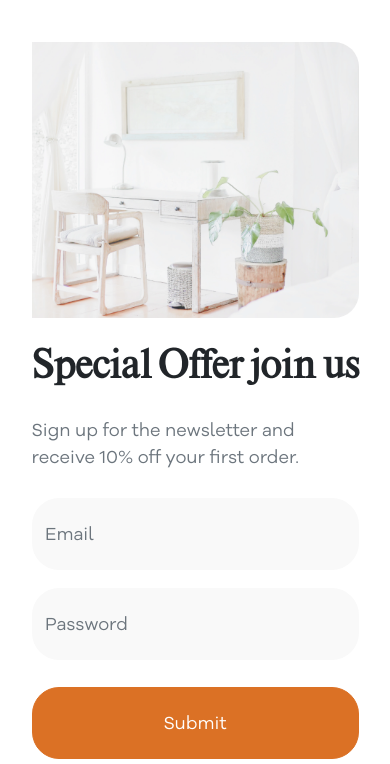
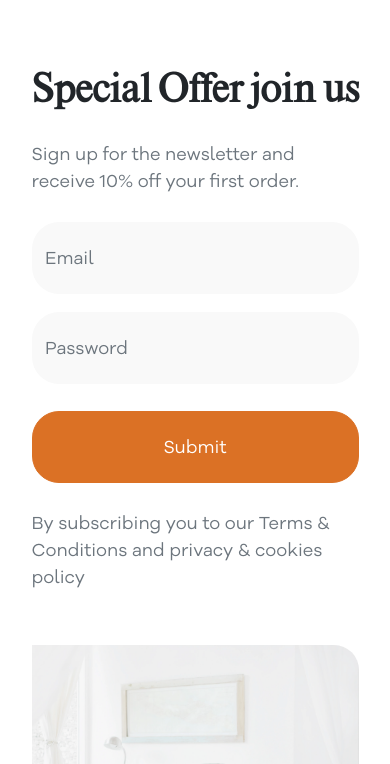
Before and after one commit to thmsn123/Furniture-shop-landing-page, a website: page index.html in a window 390 px wide. Shown: the part 2320-3084 px from the top of the page. Drawn offline with nearby package versions, Linux system fonts and the light colour scheme.

Commit message:
Add colums reordering in small screens

```diff
--- a/index.html
+++ b/index.html
@@ -122,10 +122,10 @@
     </div>
 
     <div class="row m-3 m-lg-5 justify-content-center" id="store">
-        <div class="col-12 col-xl-7">
-            <img src="./assets/desk.png" class="img-fluid rounded-right-3 p-0" alt="desk">
+        <div class="col-12 col-xl-7 order-2 order-lg-1">
+            <img src="./assets/desk.png" class="img-fluid rounded-right-3 my-4 p-0" alt="desk">
         </div>
-        <div class="col-12 col-xl-5">
+        <div class="col-12 col-xl-5 order-1 order-lg-2">
             <div class="ms-lg-3">
                 <p class="h2 lh-base section-title mt-3">Special Offer join us</p>
                 <div class="form-container">
```
